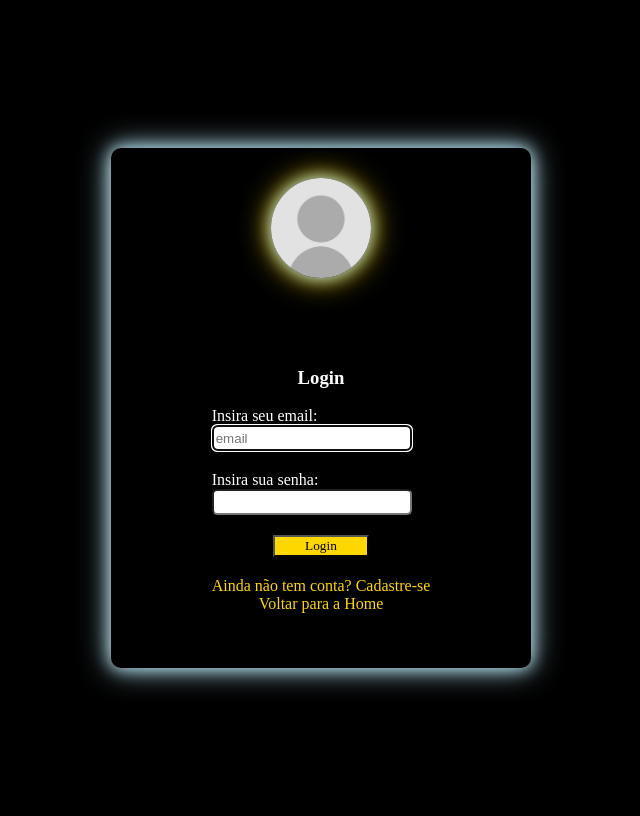
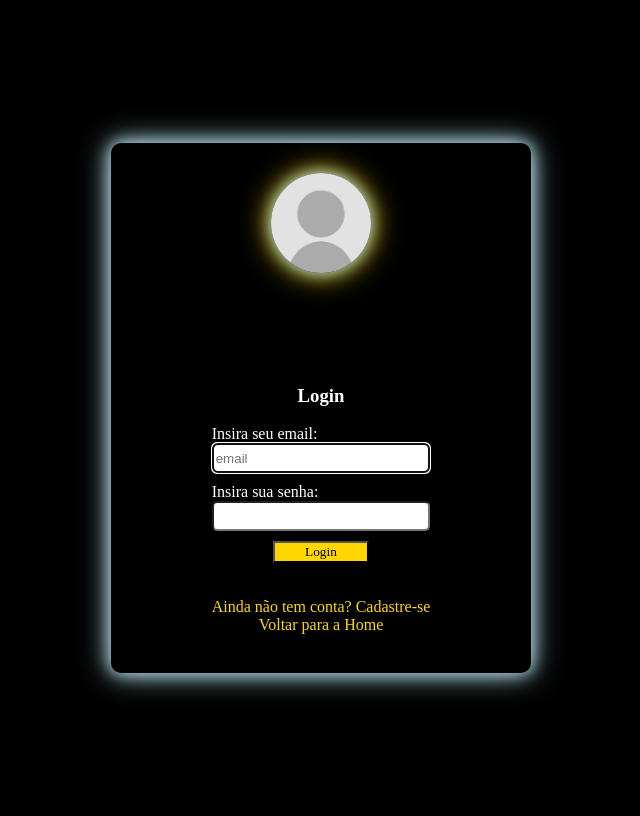
Before and after one commit to JoseEzequiel7/projetoPSI, a Flask app: page /login in a window 1280 px wide. Shown: the whole page, without its empty margins (319-959 px from the left). Run offline with Flask 3, Linux system fonts and the light colour scheme.

Commit message:
alterações css

```diff
--- a/static/css/login.css
+++ b/static/css/login.css
@@ -24,7 +24,7 @@ button:hover{
 .box1{
     display: flex;
     align-items: center;
-    height:500px;
+    height:510px;
     width: 400px;
     padding: 10px;
     border-radius: 10px;
@@ -46,18 +46,35 @@ img {
 }
 
 .login{
-    padding: 0%;
-    margin: 0%;
+    padding: 20px;
     display: flex;
     flex-direction: column;
+    gap: 15px;
+    min-height: 250px;
+}
+
+.flashes {
+    list-style: none;
+    padding: 0;
+    margin: 0;
+    text-align: center;
+}
+
+.flashes li {
+    color: white;
+    background-color: #FFD700;
+    padding: 5px;
+    border-radius: 5px;
+    margin-bottom: 10px;
 }
 
 /* Estilizar os botões de input */
 input{
-    height: 20px;
+    height: 30px;
     border-radius: 5px;
-    width: 15vw;
-    margin-bottom: 20px;
+    width: 100%;
+    box-sizing: border-box;
+    margin-bottom: 10px;
 }
 
 /* Estilizar as falas antes dos inputs */
```
Also changed, not shown: app.py (line endings or trailing spaces), banco.db.
